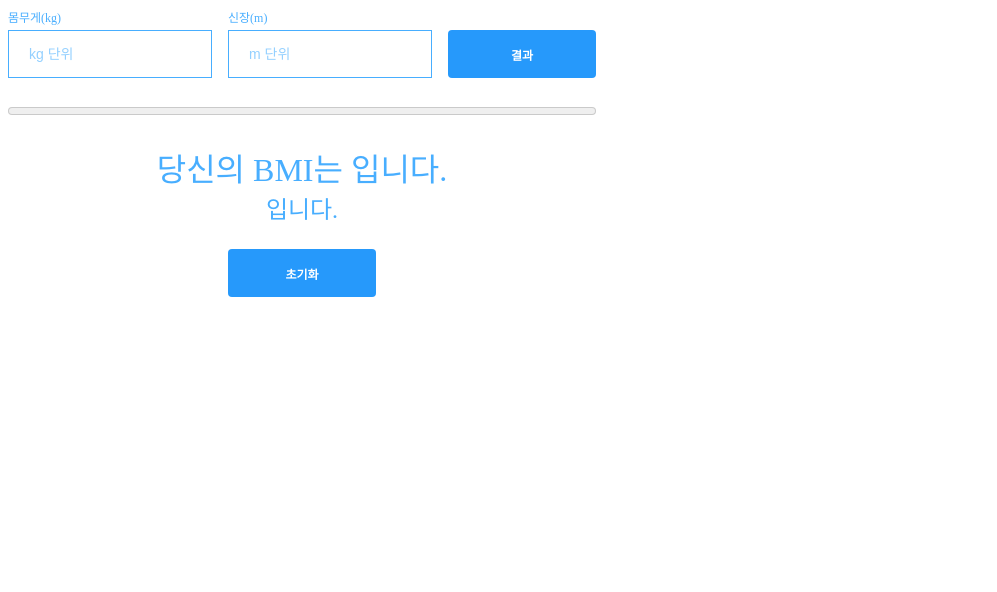
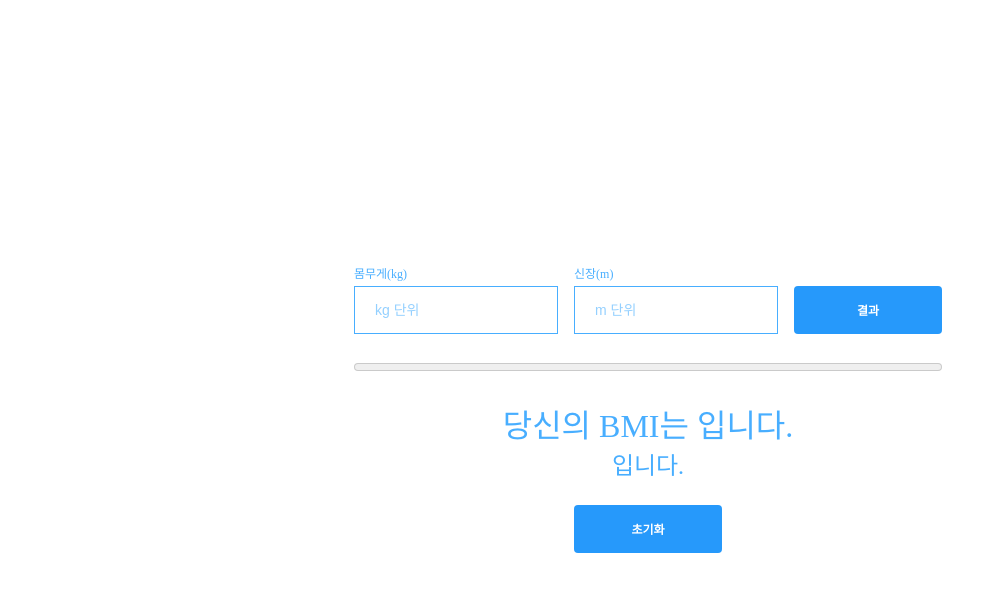
Before and after one commit to hanjeonga/Trainning_2023, a plain HTML site: page BMICalculator/index.html in a window 1280 px wide. Shown: the whole page, without its empty margins (0-997 px from the left). Drawn offline with Linux system fonts and the light colour scheme.

Commit message:
Update main.css

```diff
--- a/BMICalculator/main.css
+++ b/BMICalculator/main.css
@@ -1,3 +1,12 @@
+body {
+  width: 100vw;
+  height: 100vh;
+  display: flex;
+  align-items: center;
+  justify-content: center;
+  overflow: hidden;
+}
+
 .btn {
   width: 148px;
   height: 48px;
```
